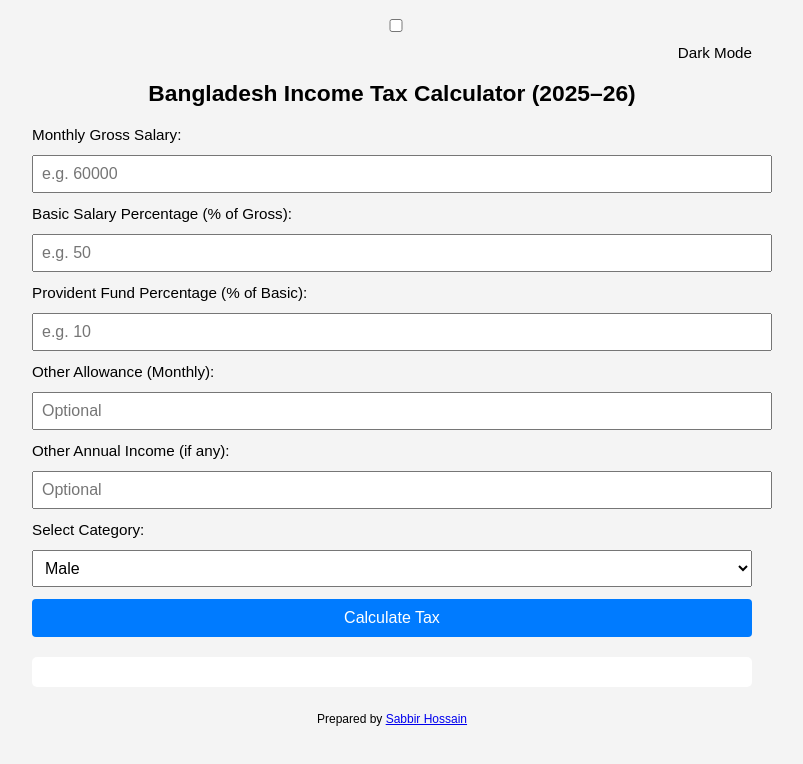
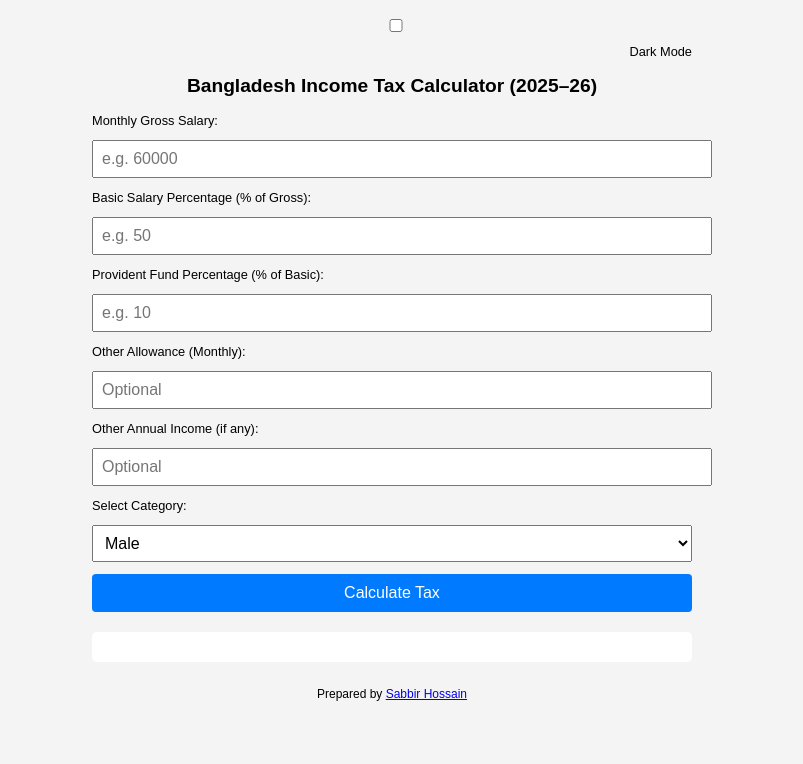
Before and after one commit to sabbir-ux/Income-Tax-Update, a plain HTML site: page index.html in a window 1280 px wide. Shown: the whole page, without its empty margins (248-1051 px from the left). Drawn offline with Linux system fonts and the light colour scheme.

Commit message:
Update index.html

```diff
--- a/index.html
+++ b/index.html
@@ -10,9 +10,9 @@
       background-color: #f4f4f4;
       color: #000;
       padding: 16px;
-      max-width: 720px;
+      max-width: 600px;
       margin: auto;
-      font-size: 0.95rem;
+      font-size: 0.8rem;
       transition: background-color 0.3s, color 0.3s;
     }
     body.dark-mode {
```
